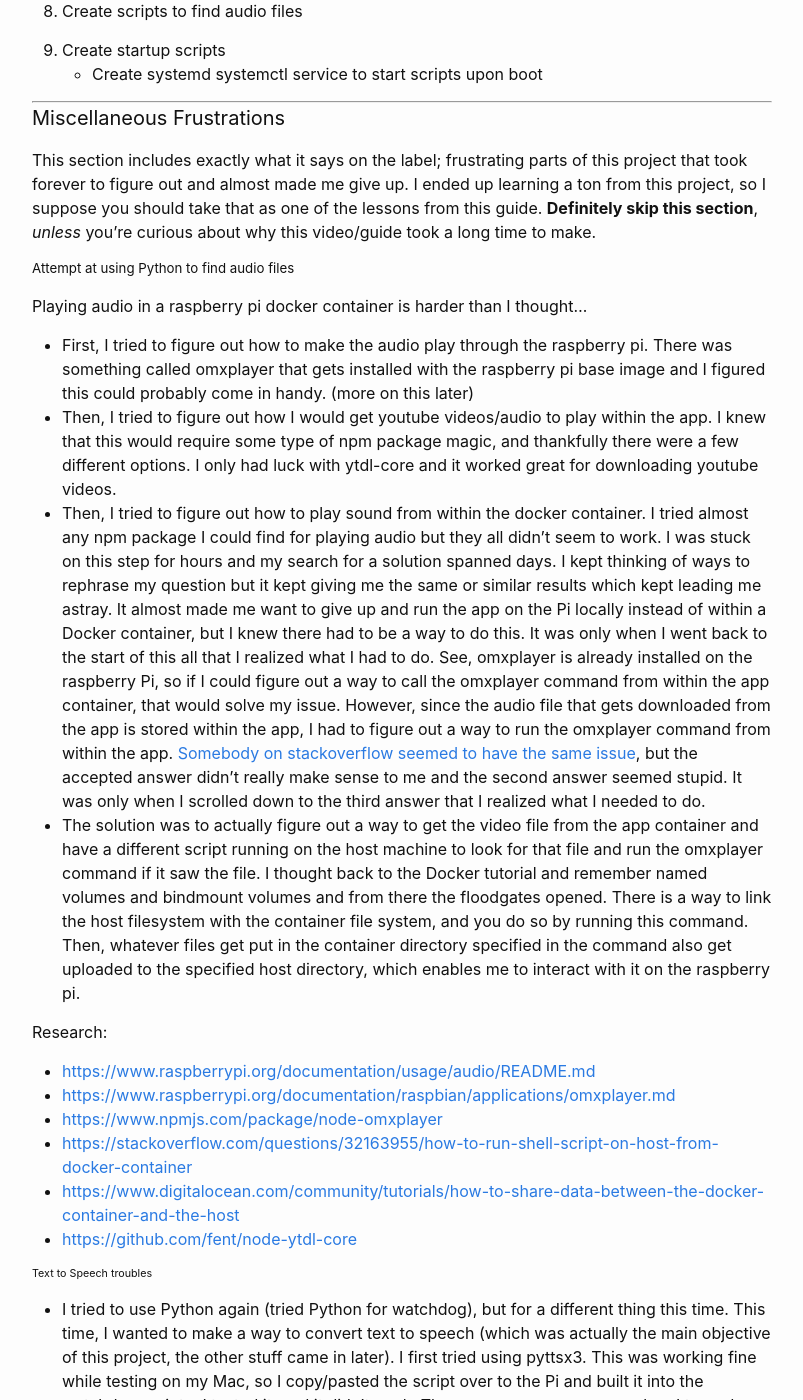
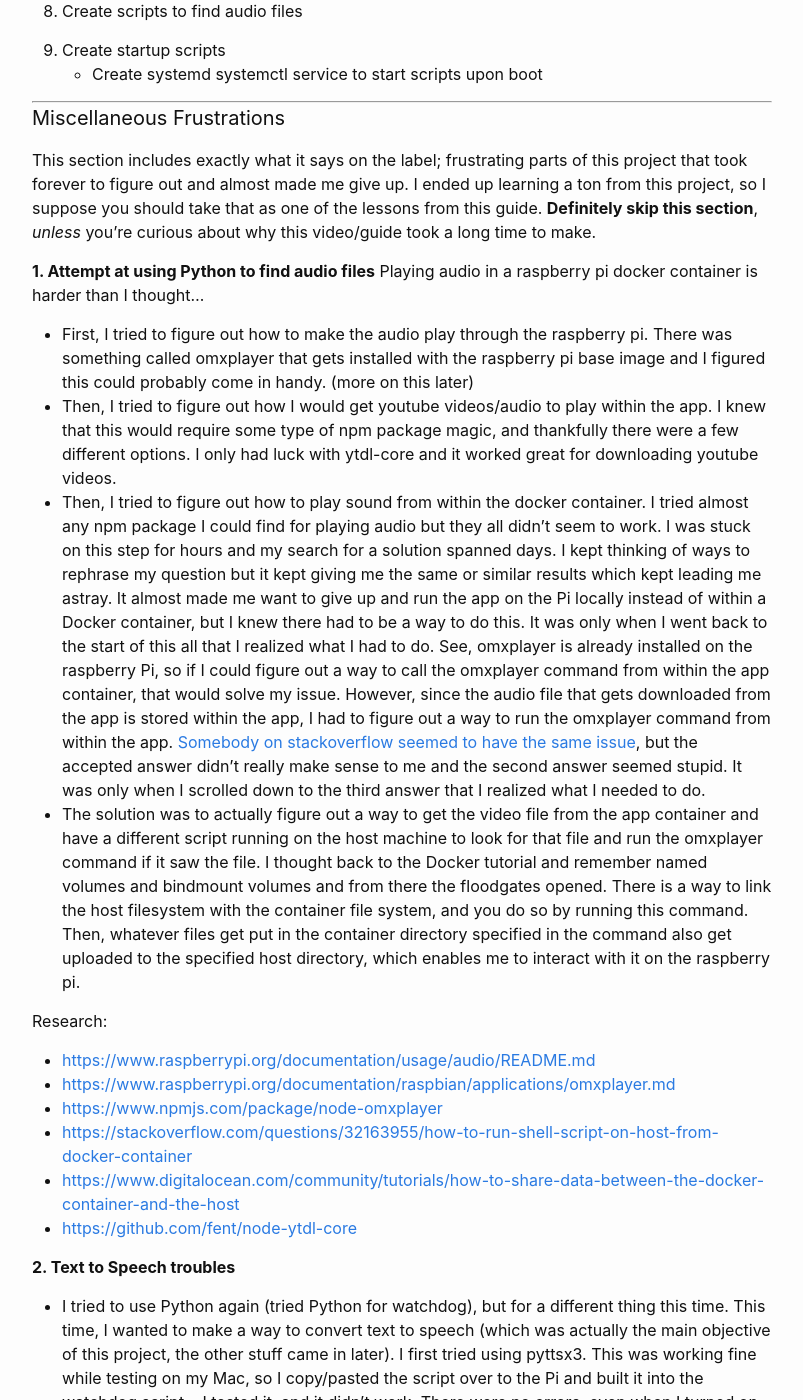
Before and after one commit to codingwatermelon/codingwatermelon.github.io, a Jekyll site: the page built from _posts/2021-05-06-how-to-make-a-discord-bot.md, in a window 1280 px wide and 1400 px high, scrolled down 4688 px. Shown: the whole window, without its empty margins (238-1041 px from the left). Built offline with Jekyll 4.4.1, drawn with Linux system fonts in a browser that asks for light colours.

Commit message:
Update 2021-05-06-how-to-make-a-discord-bot.md

```diff
--- a/_posts/2021-05-06-how-to-make-a-discord-bot.md
+++ b/_posts/2021-05-06-how-to-make-a-discord-bot.md
@@ -162,7 +162,7 @@ This section contains the high level overview of the process I took to create th
 #### Miscellaneous Frustrations
 This section includes exactly what it says on the label; frustrating parts of this project that took forever to figure out and almost made me give up. I ended up learning a ton from this project, so I suppose you should take that as one of the lessons from this guide. **Definitely skip this section**, *unless* you're curious about why this video/guide took a long time to make.
 
-##### Attempt at using Python to find audio files
+**1. Attempt at using Python to find audio files**
 Playing audio in a raspberry pi docker container is harder than I thought...
 
 - First, I tried to figure out how to make the audio play through the raspberry pi. There was something called omxplayer that gets installed with the raspberry pi base image and I figured this could probably come in handy. (more on this later)
@@ -178,9 +178,7 @@ Research:
 - [https://www.digitalocean.com/community/tutorials/how-to-share-data-between-the-docker-container-and-the-host](https://www.digitalocean.com/community/tutorials/how-to-share-data-between-the-docker-container-and-the-host)
 - [https://github.com/fent/node-ytdl-core](https://github.com/fent/node-ytdl-core)
 
-###### Text to Speech troubles
+**2. Text to Speech troubles**
 
 - I tried to use Python again (tried Python for watchdog), but for a different thing this time. This time, I wanted to make a way to convert text to speech (which was actually the main objective of this project, the other stuff came in later). I first tried using pyttsx3. This was working fine while testing on my Mac, so I copy/pasted the script over to the Pi and built it into the watchdog script... I tested it, and it didn't work. There were no errors, even when I turned on debugging. Which was super helpful. I tried for a couple hours to get it to work and ended up going to the developer's Github to see if there were any known issues with the package and the Raspberry Pi. Based on what I read, I gathered that there were a plethora of issues but not necessarily related to the Pi... there probably is a way to get it to work on the Pi, but I explored alternate methods.
 - It turns out one of the components that pyttsx3 is reliant on, an apt package called espeak, can already do text to speech. The problem was that I couldn't get espeak to play the audio from the text to speech. A very special 'Thank you' to all the guides that did **not** mention what to do if you **CAN'T** hear audio when trying to use espeak to play audio. THANK GOD that espeak is able to write to a file, because that way I can use omxplayer to play the .wav file that espeak creates.
-
----
```
